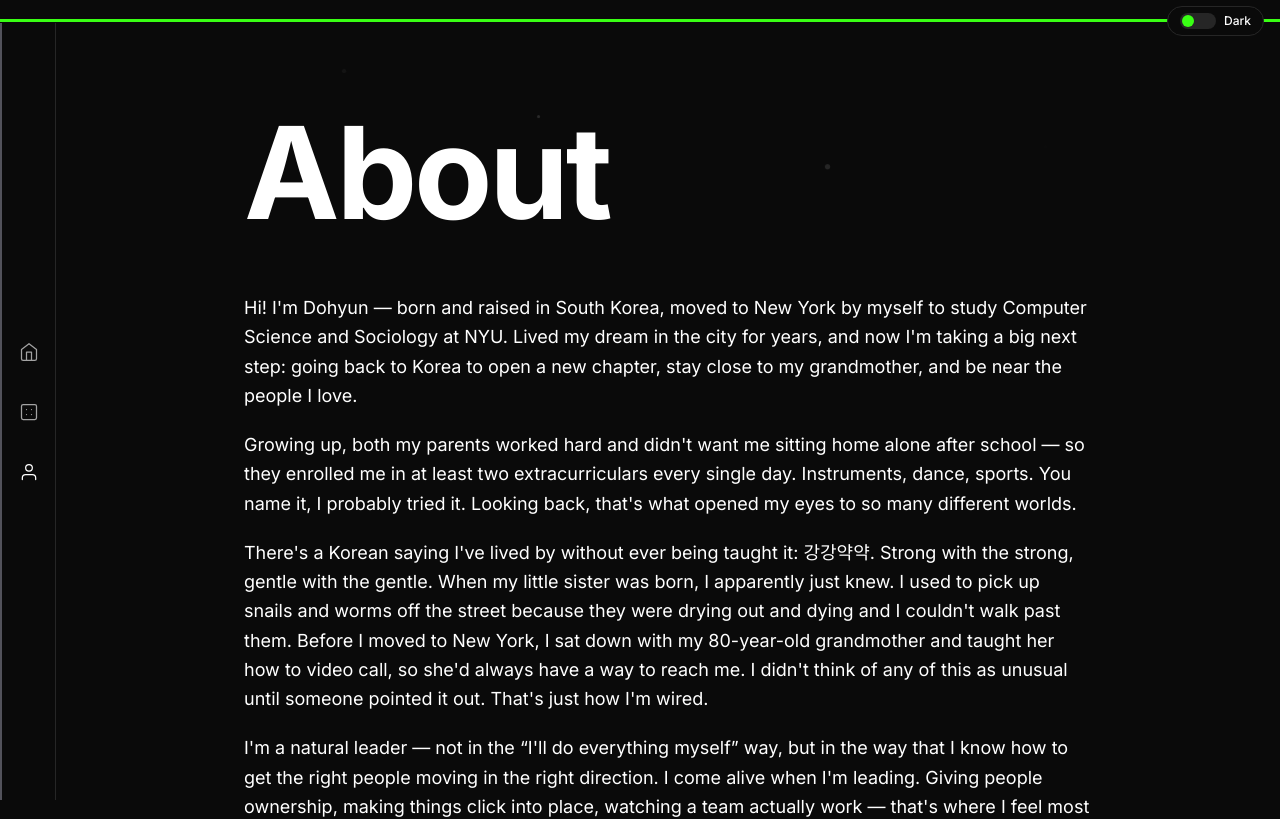
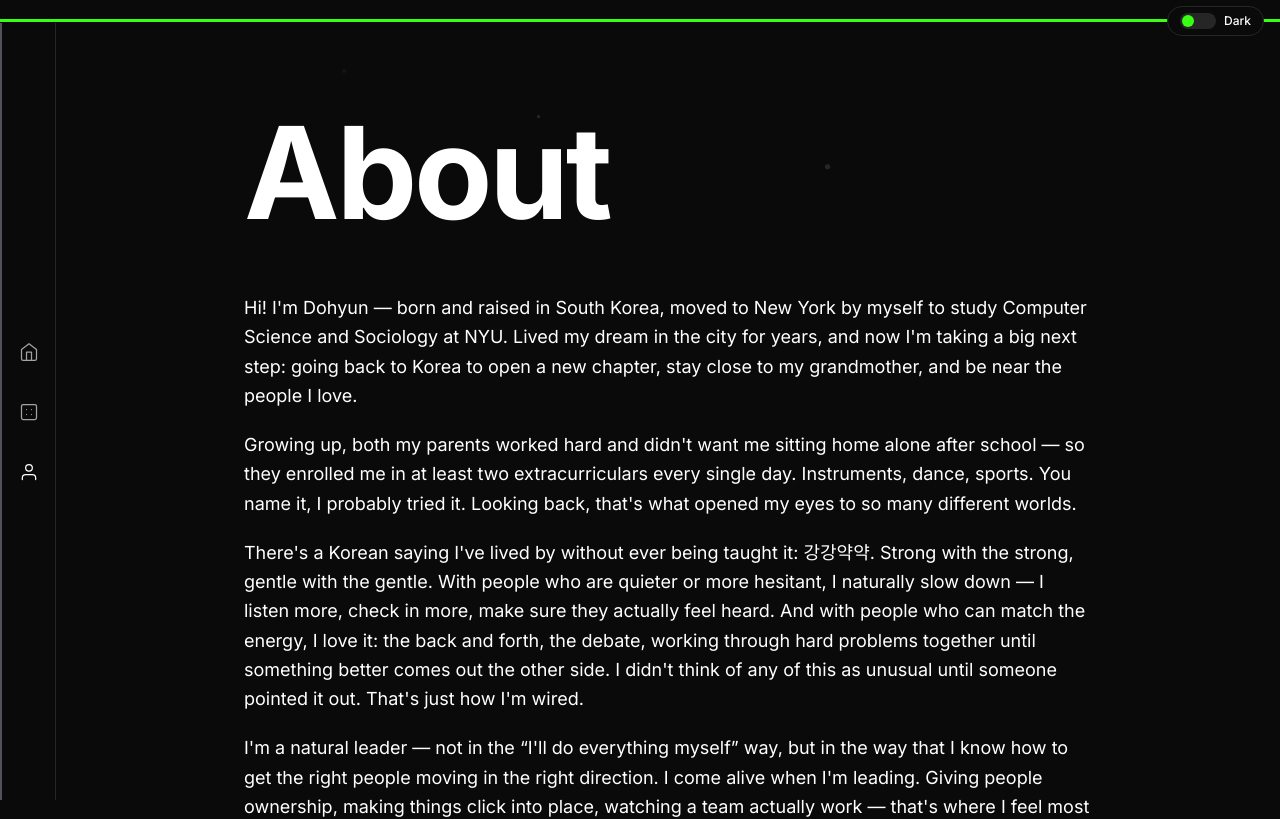
Before and after one commit to Captain1014/dohyun-chung, a Next.js app: page /about in a window 1280 px wide. Shown: the top 819 px of the page. Built offline with nearby package versions, Linux system fonts and the light colour scheme.

Commit message:
fix(about): rewrite 강강약약 paragraph with leadership examples

```diff
--- a/src/app/about/page.tsx
+++ b/src/app/about/page.tsx
@@ -44,12 +44,12 @@ export default function AboutPage() {
           </p>
           <p className="text-lg leading-relaxed mb-5">
             There&apos;s a Korean saying I&apos;ve lived by without ever being taught it: 강강약약. Strong
-            with the strong, gentle with the gentle. When my little sister was born, I apparently
-            just knew. I used to pick up snails and worms off the street because they were drying
-            out and dying and I couldn&apos;t walk past them. Before I moved to New York, I sat down
-            with my 80-year-old grandmother and taught her how to video call, so she&apos;d always
-            have a way to reach me. I didn&apos;t think of any of this as unusual until someone
-            pointed it out. That&apos;s just how I&apos;m wired.
+            with the strong, gentle with the gentle. With people who are quieter or more hesitant,
+            I naturally slow down — I listen more, check in more, make sure they actually feel
+            heard. And with people who can match the energy, I love it: the back and forth, the
+            debate, working through hard problems together until something better comes out the
+            other side. I didn&apos;t think of any of this as unusual until someone pointed it out.
+            That&apos;s just how I&apos;m wired.
           </p>
           <p className="text-lg leading-relaxed mb-5">
             I&apos;m a natural leader — not in the &ldquo;I&apos;ll do everything myself&rdquo; way, but in the way
```
